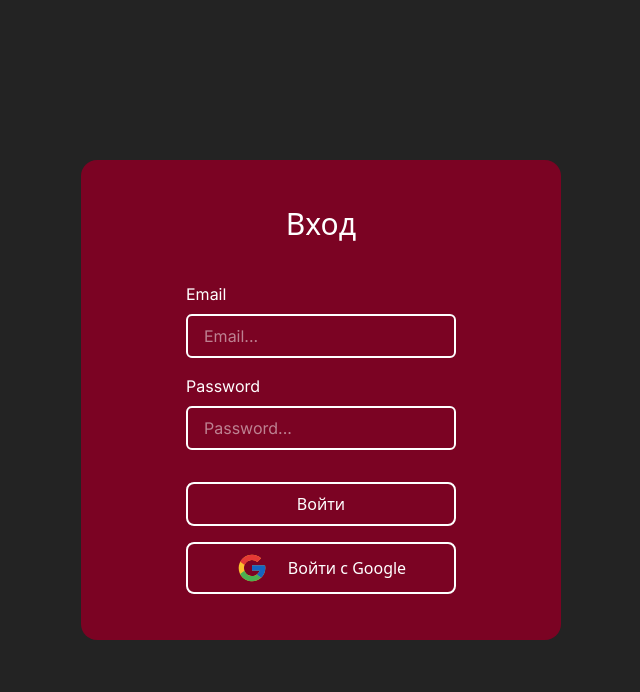
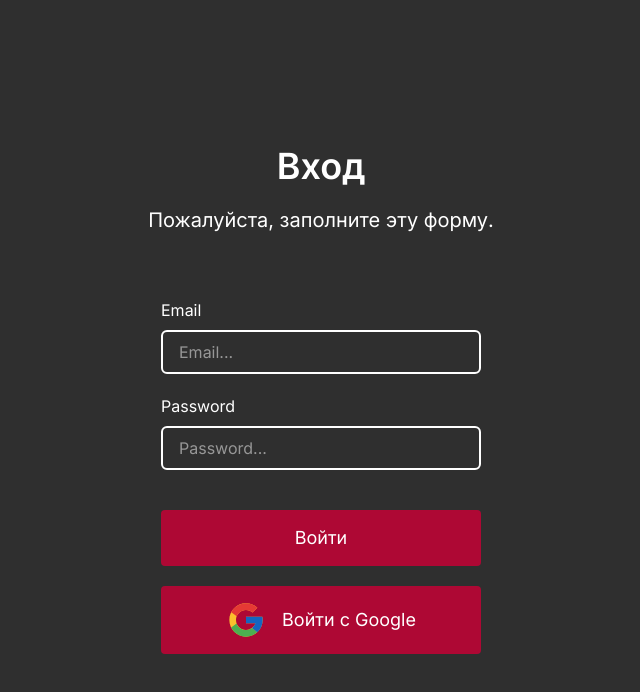
Before and after one commit to NzrSdv/Diploma-Project, a Vue app: page / in a window 1280 px wide. Both pictures are taken after a click on the button "Войти". Shown: the top 692 px of the page, without its empty margins (319-959 px from the left). Built offline with nearby package versions, Linux system fonts and the light colour scheme; no server answers.

Commit message:
fixed the registry and sign in (half)

```diff
--- a/src/App.vue
+++ b/src/App.vue
@@ -7,6 +7,7 @@ import { key } from "./store.ts";
 import { useRoute } from "vue-router";
 import { computed } from "vue";
 import FooterComponent from "./components/footer/FooterComponent.vue";
+import { auth } from "./config/firebase.ts";
 
 export default defineComponent({
   components: { HeaderComponent, FooterComponent },
@@ -15,6 +16,7 @@ export default defineComponent({
     const route = useRoute();
     const currentUser = computed(() => store.state.currentUser);
     // store.dispatch("getRedWines");
+    console.log(auth.currentUser)
     return {
       currentUser,
       route,
--- a/src/UI/inputs/SignInInput.vue
+++ b/src/UI/inputs/SignInInput.vue
@@ -6,7 +6,7 @@
       :type="inputType ? inputType : 'text'"
       :placeholder="placeholder"
       v-model="inputValue"
-      @input="this.$emit('change', inputValue)"
+      @change="this.$emit('modify', $event?.target?.value)"
     />
   </div>
 </template>
--- a/src/components/login/LoginComponent.vue
+++ b/src/components/login/LoginComponent.vue
@@ -9,18 +9,20 @@ import { auth, googleProvider } from "../../config/firebase";
 import { useRouter } from "vue-router";
 import { useStore } from "vuex";
 import { key } from "../../store.ts";
+import ButtonAccentOne from "../../UI/buttons/ButtonAccentOne.vue";
 const router = useRouter();
 const store = useStore(key);
 </script>
 <template>
   <main>
-    <section class="w-full h-dvh flex justify-center items-center text-main-2">
-      <div
-        class="size-120 rounded-2xl bg-accent-1 flex flex-col items-center justify-center gap-10"
-      >
-        <h2 class="text-3xl">Вход</h2>
-        <div class="flex flex-col justify-center gap-8">
-          <div class="flex flex-col justify-center gap-4">
+    <section class="w-full h-dvh bg-main-025 flex flex-col justify-center items-center gap-16 font-accent text-main-2">
+
+       <div class="flex flex-col items-center justify-center text-center gap-5">
+        <h2 class="text-4xl font-semibold">Вход</h2>
+        <p class="text-xl ">Пожалуйста, заполните эту форму.</p>
+       </div>
+        <div class="w-1/4 flex flex-col justify-center gap-10">
+          <div class="flex flex-col justify-center gap-5">
             <SignInInput
               title="Email"
               placeholder="email..."
@@ -34,9 +36,12 @@ const store = useStore(key);
               @change="inputPassword"
             />
           </div>
-         <div class="flex flex-col items-cennter justify-center gap-4">
-          <ButtonInput
+         <div class="flex flex-col items-cennter justify-center gap-5">
+          <ButtonAccentOne
+          class="w-full"
             text="Войти"
+            radius="rounded-sm"
+            padding="py-3"
             @click="
               async () => {
                 try {
@@ -49,31 +54,34 @@ const store = useStore(key);
               }
             "
           />
-          <ButtonInput
+          <ButtonAccentOne
             text="Войти с Google"
-            :icon="GoogleIcon"
+            radius="rounded-sm"
+            padding="py-3"
             @click="
               async () => {
                 try {
                   await signInWithPopup(auth, googleProvider);
-                  store.commit('setUser', { ...auth.currentUser, cart: [] });
+                  // store.commit('setUser', { ...auth.currentUser, cart: [] });
                   router.push('/');
                 } catch (e) {
                   console.error(e);
                 }
               }
             "
-          />
+          >
+        <div class="size-10">
+          <img :src="GoogleIcon" alt="">
+        </div></ButtonAccentOne>
          </div>
         </div>
-      </div>
     </section>
   </main>
 </template>
 <script lang="ts">
 export default {
   name: "LoginComponent",
-  components: { SignInInput, ButtonInput },
+  components: { SignInInput, ButtonAccentOne },
   data() {
     return {
       email: "",
--- a/src/components/register/RegisterComponent.vue
+++ b/src/components/register/RegisterComponent.vue
@@ -6,7 +6,7 @@ import SignInInput from "../../UI/inputs/SignInInput.vue";
 import GoogleIcon from "../../assets/icons/Google_Icon.svg";
 
 import { auth, googleProvider } from "../../config/firebase.ts";
-import { signInWithPopup, createUserWithEmailAndPassword } from "firebase/auth";
+import { createUserWithEmailAndPassword, signInWithPopup } from "firebase/auth";
 
 import { useStore } from "vuex";
 import { key } from "../../store.ts";
@@ -14,15 +14,8 @@ import { key } from "../../store.ts";
 const store = useStore(key);
 
 const router = useRouter();
-async function registerWithGoogle() {
-  try {
-    await signInWithPopup(auth, googleProvider);
-    store.commit("setUser", { ...auth.currentUser, cart: [] });
-    router.push("/");
-  } catch (e) {
-    console.error(e);
-  }
-}
+
+console.log(import.meta.env.VITE_FIREBASE_AUTH_DOMAIN);
 </script>
 <template>
   <main class="text-main-2 font-accent">
@@ -39,12 +32,12 @@ async function registerWithGoogle() {
             class="w-1/2"
             title="Имя"
             placeholder="Имя"
-            @change="changeName"
+            @modify="changeName"
           /><SignInInput
             class="w-1/2"
             title="Фамилия"
             placeholder="Фамилиля"
-            @change="changeSurname"
+            @modify="changeSurname"
           />
         </div>
         <SignInInput
@@ -52,14 +45,14 @@ async function registerWithGoogle() {
           title="email"
           inputType="email"
           placeholder="Email"
-          @change="changeEmail"
+          @modify="changeEmail"
         />
         <SignInInput
           class="w-full"
           title="Пароль"
-          inputType="phone"
+          inputType="password"
           placeholder="Пароль"
-          @change="changePassword"
+          @modify="changePassword"
         />
         <div class="w-full flex flex-row items-center justify-start gap-3">
           <input type="checkbox" id="Policy" v-model="policyAgree" />
@@ -73,6 +66,8 @@ async function registerWithGoogle() {
           @click="
             async () => {
               try {
+                console.log(email);
+                console.log(password);
                 await createUserWithEmailAndPassword(auth, email, password);
                 store.commit('setUser', { ...auth.currentUser, cart: [] });
                 router.push('/');
@@ -83,12 +78,23 @@ async function registerWithGoogle() {
           "
           text="Зарегестрироваться"
           radius="rounded-sm"
+          inputType="password"
           padding="py-3"
           :disabled="!policyAgree"
         ></ButtonAccentOne>
         <ButtonAccentOne
           class="w-full"
-          @click="registerWithGoogle"
+          @click="
+            async () => {
+              try {
+                await signInWithPopup(auth, googleProvider);
+                store.commit('setUser', { ...auth.currentUser, cart: [] });
+                router.push('/');
+              } catch (e) {
+                console.error(e);
+              }
+            }
+          "
           text="Используя Google"
           radius="rounded-sm"
           padding="py-3"
@@ -114,15 +120,19 @@ export default {
   methods: {
     changeName(newName: string) {
       this.name = newName;
+      console.log(newName);
     },
     changeSurname(newSurname: string) {
       this.surname = newSurname;
+      console.log(newSurname);
     },
     changeEmail(newEmail: string) {
       this.email = newEmail;
+      console.log(newEmail);
     },
     changePassword(newPassword: string) {
       this.password = newPassword;
+      console.log(newPassword);
     },
   },
 };
--- a/src/components/user/UserPageComponent.vue
+++ b/src/components/user/UserPageComponent.vue
@@ -74,7 +74,7 @@ export default defineComponent({
   data() {},
   created() {
     if (localStorage.getItem("currentUser") === null) {
-      this.$router.push("/login");
+      // this.$router.push("/login");
     }
   },
 });
--- a/src/config/firebase.ts
+++ b/src/config/firebase.ts
@@ -5,14 +5,14 @@ import { getFirestore } from "firebase/firestore";
 
 // For Firebase JS SDK v7.20.0 and later, measurementId is optional
 const firebaseConfig = {
-    apiKey: import.meta.env.VITE_FIREBASE_API_KEY,
-    authDomain: import.meta.env.VITE_FIRBASE_AUTH_DOMAIN,
-    projectId: import.meta.env.VITE_FIREBASE_PROJECT_ID,
-    storageBucket: import.meta.env.VITE_FIREBASE_STORE_BUCKET,
-    messagingSenderId: import.meta.env.VITE_FIREBASE_MESSAGING_SENDER_ID,
-    appId: import.meta.env.VITE_FIREBASE_APP_ID,
-    measurementId: import.meta.env.VITE_FIREBASE_MEASUREMENT_ID
-};
+    apiKey: "AIzaSyDbyMrSvaXKm0VL31HOAcukoGI1nUb2cl4",
+    authDomain: "wineproject-85a44.firebaseapp.com",
+    projectId: "wineproject-85a44",
+    storageBucket: "wineproject-85a44.firebasestorage.app",
+    messagingSenderId: "53677795854",
+    appId: "1:53677795854:web:2f3efb31bd96d30f24ea5f",
+    measurementId: "G-HD9KFW1Z9R"
+  };
 
 // Initialize Firebase
 const app = initializeApp(firebaseConfig);
```
Also changed, not shown: src/vite-env.d.ts (+8 -1 lines).
